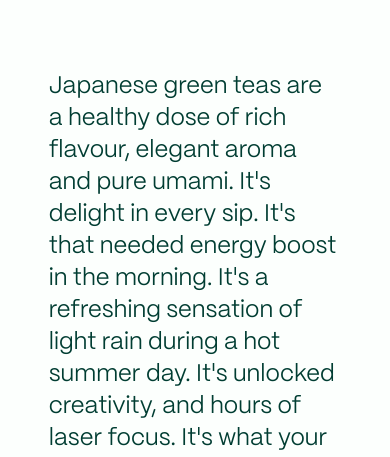
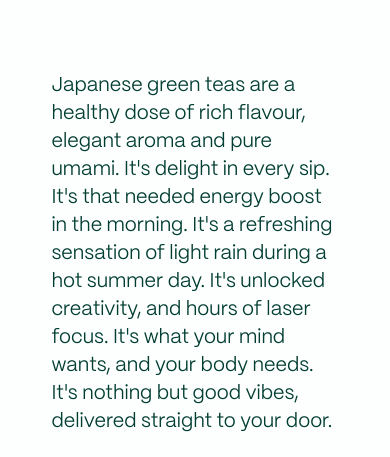
Before and after one commit to liquid-O2/ryokucha, a Next.js app: page / in a window 390 px wide. Shown: the part 830-1287 px from the top of the page. Built offline with nearby package versions, Linux system fonts and the light colour scheme; no server answers.

Commit message:
update: text size

```diff
--- a/app/page.tsx
+++ b/app/page.tsx
@@ -23,7 +23,7 @@ export default function App() {
             <SlideUp>
               <article className='flex flex-col items-center justify-center  px-6 leading-normal'>
                 <Balancer ratio={0.9}>
-                  <h2 className='text-2xl md:max-w-[73ch] md:text-center '>{`Japanese green teas are a healthy dose of rich flavour, elegant aroma and pure umami. It's delight in every sip. It's that needed energy boost in the morning. It's a refreshing sensation of light rain during a hot summer day. It's unlocked creativity, and hours of laser focus. It's what your mind wants, and your body needs. It's nothing but good vibes, delivered straight to your door.`}</h2>
+                  <h2 className='text-xl md:text-2xl md:max-w-[73ch] md:text-center '>{`Japanese green teas are a healthy dose of rich flavour, elegant aroma and pure umami. It's delight in every sip. It's that needed energy boost in the morning. It's a refreshing sensation of light rain during a hot summer day. It's unlocked creativity, and hours of laser focus. It's what your mind wants, and your body needs. It's nothing but good vibes, delivered straight to your door.`}</h2>
                 </Balancer>
                 <Link href={'/shop'} className='mt-12  '>
                   <Button variant='secondary'>BROWSE OUR COLLECTION</Button>
```
